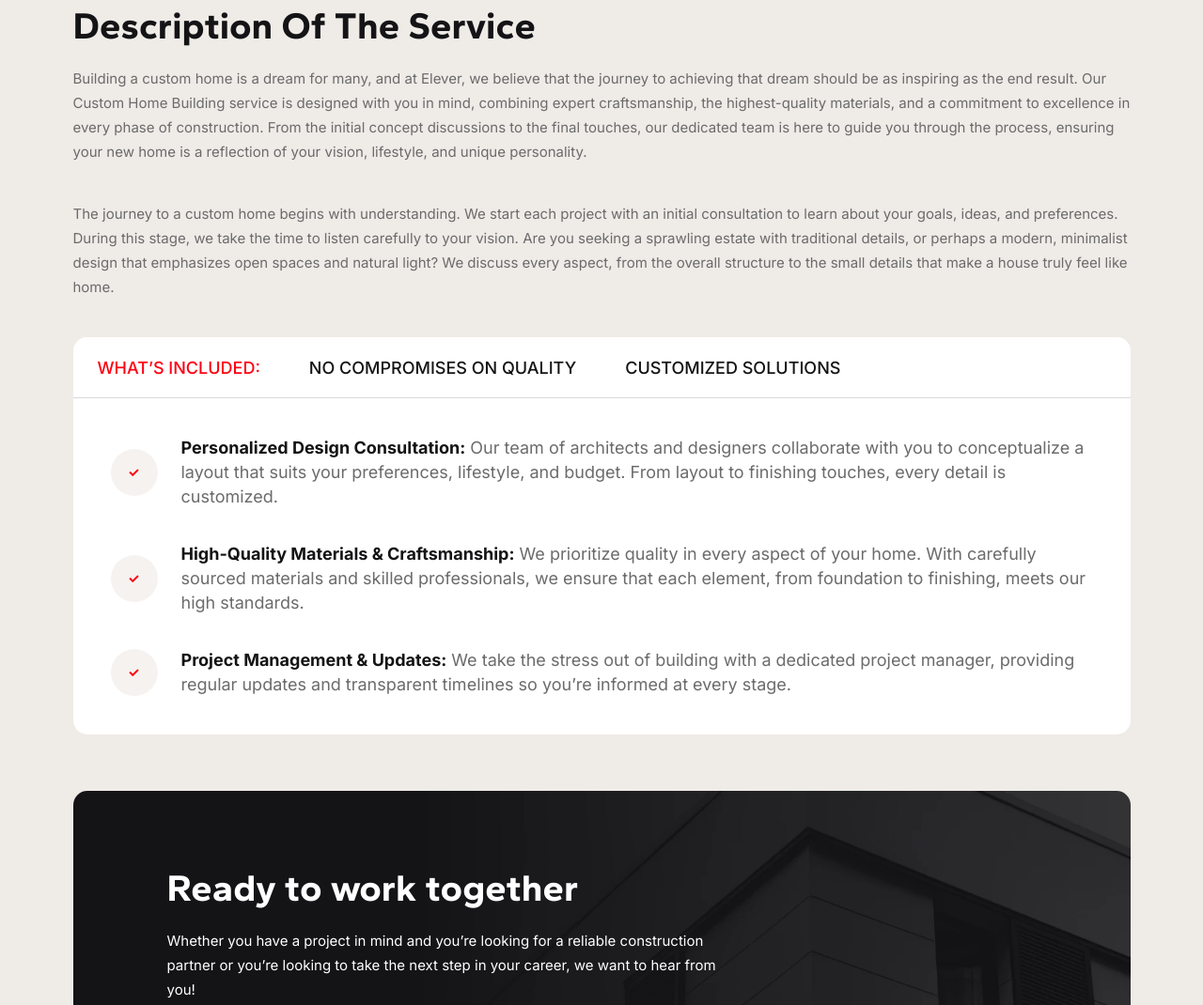
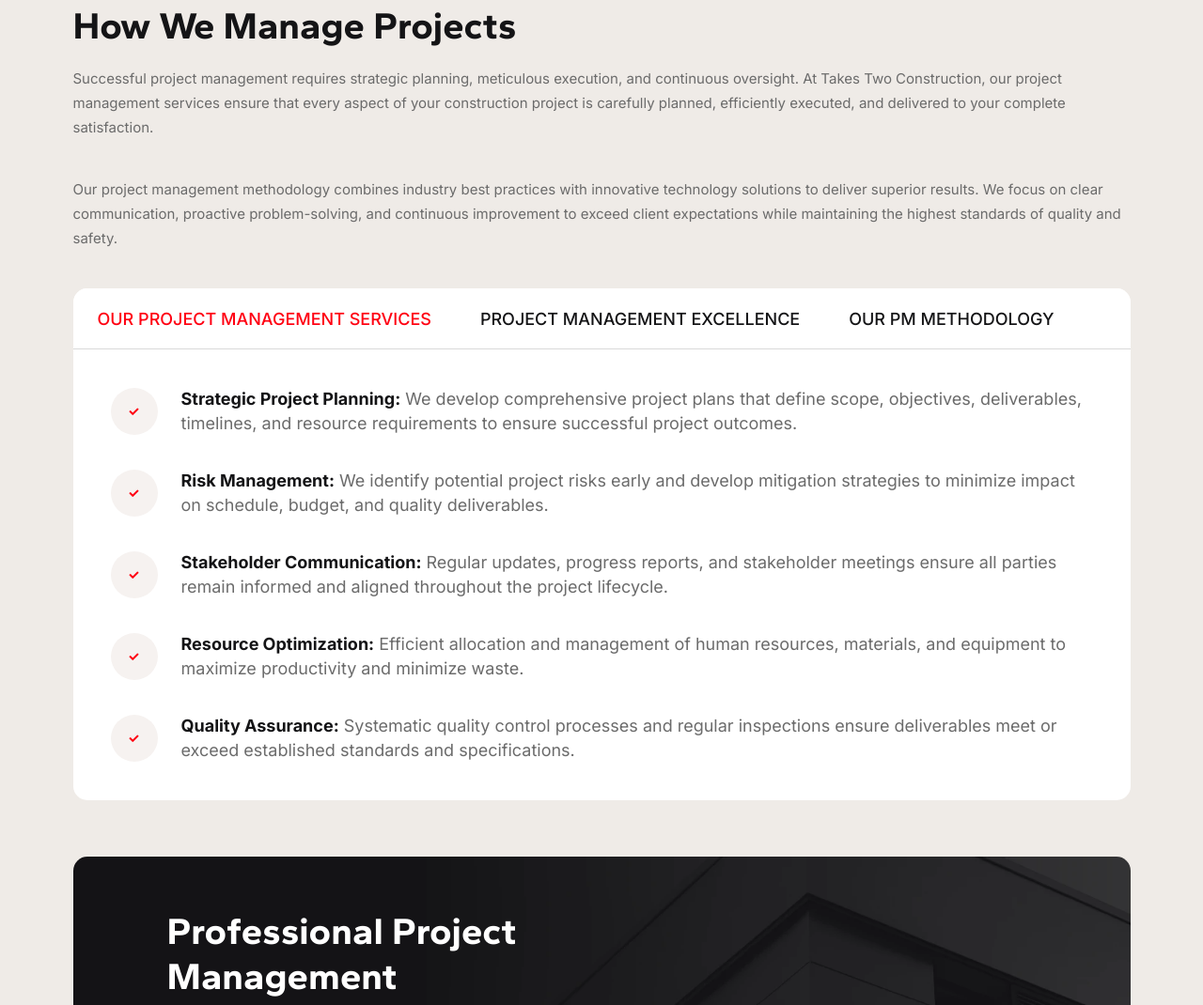
Before and after one commit to sinclair-t/TTC-Main, a website: page Project-management.html in a window 1280 px wide. Shown: the part 1149-2219 px from the top of the page at 94% size. Drawn offline with Linux system fonts and the light colour scheme; some packages are replaced by stand-ins of ours.

Commit message:
Updated Project-management.html

```diff
--- a/Project-management.html
+++ b/Project-management.html
@@ -57,8 +57,6 @@
                                     <span>Follow Us On:</span>
                                     <ul>
                                         <li><a href="index.html#"><i class="fa-brands fa-facebook-f"></i></a></li>
-                                        <li><a href="index.html#"><i class="fa-brands fa-twitter"></i></a></li>
-                                        <li><a href="index.html#"><i class="fa-brands fa-whatsapp"></i></a></li>
                                         <li><a href="index.html#"><i class="fa-brands fa-linkedin-in"></i></a></li>
                                     </ul>
                                 </div>
@@ -317,12 +315,11 @@
                     <div class="breadcrumb-area-inner">
                         <span class="water-text">Details</span>
                         <h1 class="title">
-                            The process of construction involves a diverse
-                            activities.
+                            Project Management
                         </h1>
                         <div class="nav-area-navigation">
                             <a href="index.html#">home</a>
-                            <a class="current" href="index.html#">Service Details</a>
+                            <a class="current" href="index.html#">Our Approach</a>
                         </div>
                     </div>
                 </div>
@@ -340,41 +337,29 @@
                         <img src="assets/images/service/17.webp" alt="service">
                     </div>
                     <div class="service-details-inner-area-wrapper">
-                        <h4 class="title">Description Of The Service</h4>
+                        <h4 class="title">How We Manage Projects</h4>
                         <p class="disc">
-                            Building a custom home is a dream for many, and at Elever, we believe that the journey to
-                            achieving that dream should be as inspiring as the end result. Our Custom Home Building
-                            service is designed with you in mind, combining expert craftsmanship, the highest-quality
-                            materials, and a commitment to excellence in every phase of construction. From the initial
-                            concept discussions to the final touches, our dedicated team is here to guide you through
-                            the process, ensuring your new home is a reflection of your vision, lifestyle, and unique
-                            personality.
-
+                            Successful project management requires strategic planning, meticulous execution, and continuous oversight. At Takes Two Construction, our project management services ensure that every aspect of your construction project is carefully planned, efficiently executed, and delivered to your complete satisfaction.
                         </p>
                         <p class="disc">
-                            The journey to a custom home begins with understanding. We start each project with an
-                            initial consultation to learn about your goals, ideas, and preferences. During this stage,
-                            we take the time to listen carefully to your vision. Are you seeking a sprawling estate with
-                            traditional details, or perhaps a modern, minimalist design that emphasizes open spaces and
-                            natural light? We discuss every aspect, from the overall structure to the small details that
-                            make a house truly feel like home.
+                            Our project management methodology combines industry best practices with innovative technology solutions to deliver superior results. We focus on clear communication, proactive problem-solving, and continuous improvement to exceed client expectations while maintaining the highest standards of quality and safety.
                         </p>
                         <div class="service-main-wrapper-tabs">
                             <ul class="nav nav-tabs" id="myTab" role="tablist">
                                 <li class="nav-item" role="presentation">
                                     <button class="nav-link active" id="home-tab" data-bs-toggle="tab"
                                         data-bs-target="#home" type="button" role="tab" aria-controls="home"
-                                        aria-selected="true">What’s Included:</button>
+                                        aria-selected="true">Our Project Management Services</button>
                                 </li>
                                 <li class="nav-item" role="presentation">
                                     <button class="nav-link" id="profile-tab" data-bs-toggle="tab"
                                         data-bs-target="#profile" type="button" role="tab" aria-controls="profile"
-                                        aria-selected="false">No Compromises on Quality</button>
+                                        aria-selected="false">Project Management Excellence</button>
                                 </li>
                                 <li class="nav-item" role="presentation">
                                     <button class="nav-link" id="contact-tab" data-bs-toggle="tab"
                                         data-bs-target="#contact" type="button" role="tab" aria-controls="contact"
-                                        aria-selected="false">Customized Solutions</button>
+                                        aria-selected="false">Our PM Methodology</button>
                                 </li>
                             </ul>
                             <div class="tab-content" id="myTabContent">
@@ -386,12 +371,7 @@
                                                 <i class="fa-solid fa-check"></i>
                                             </div>
                                             <div class="inner-content">
-                                                <b>Personalized Design Consultation:</b> Our team of architects and
-                                                designers
-                                                collaborate with you to conceptualize a layout that suits your
-                                                preferences,
-                                                lifestyle, and budget. From layout to finishing touches, every detail is
-                                                customized.
+                                                <b>Strategic Project Planning:</b> We develop comprehensive project plans that define scope, objectives, deliverables, timelines, and resource requirements to ensure successful project outcomes.
                                             </div>
                                         </div>
                                         <div class="single">
@@ -399,10 +379,7 @@
                                                 <i class="fa-solid fa-check"></i>
                                             </div>
                                             <div class="inner-content">
-                                                <b>High-Quality Materials & Craftsmanship:</b> We prioritize quality in
-                                                every aspect of your home. With carefully sourced materials and skilled
-                                                professionals, we ensure that each element, from foundation to
-                                                finishing, meets our high standards.
+                                                <b>Risk Management:</b> We identify potential project risks early and develop mitigation strategies to minimize impact on schedule, budget, and quality deliverables.
                                             </div>
                                         </div>
                                         <div class="single">
@@ -410,9 +387,23 @@
                                                 <i class="fa-solid fa-check"></i>
                                             </div>
                                             <div class="inner-content">
-                                                <b>Project Management & Updates:</b> We take the stress out of building
-                                                with a dedicated project manager, providing regular updates and
-                                                transparent timelines so you’re informed at every stage.
+                                                <b>Stakeholder Communication:</b> Regular updates, progress reports, and stakeholder meetings ensure all parties remain informed and aligned throughout the project lifecycle.
+                                            </div>
+                                        </div>
+                                        <div class="single">
+                                            <div class="icon">
+                                                <i class="fa-solid fa-check"></i>
+                                            </div>
+                                            <div class="inner-content">
+                                                <b>Resource Optimization:</b> Efficient allocation and management of human resources, materials, and equipment to maximize productivity and minimize waste.
+                                            </div>
+                                        </div>
+                                        <div class="single">
+                                            <div class="icon">
+                                                <i class="fa-solid fa-check"></i>
+                                            </div>
+                                            <div class="inner-content">
+                                                <b>Quality Assurance:</b> Systematic quality control processes and regular inspections ensure deliverables meet or exceed established standards and specifications.
                                             </div>
                                         </div>
                                     </div>
@@ -425,12 +416,7 @@
                                                 <i class="fa-solid fa-check"></i>
                                             </div>
                                             <div class="inner-content">
-                                                <b>Personalized Design Consultation:</b> Our team of architects and
-                                                designers
-                                                collaborate with you to conceptualize a layout that suits your
-                                                preferences,
-                                                lifestyle, and budget. From layout to finishing touches, every detail is
-                                                customized.
+                                                <b>Integrated Project Delivery:</b> Our approach integrates all project phases from design through construction, ensuring seamless coordination and optimal outcomes.
                                             </div>
                                         </div>
                                         <div class="single">
@@ -438,10 +424,7 @@
                                                 <i class="fa-solid fa-check"></i>
                                             </div>
                                             <div class="inner-content">
-                                                <b>High-Quality Materials & Craftsmanship:</b> We prioritize quality in
-                                                every aspect of your home. With carefully sourced materials and skilled
-                                                professionals, we ensure that each element, from foundation to
-                                                finishing, meets our high standards.
+                                                <b>Advanced Technology:</b> We leverage cutting-edge project management tools, Building Information Modeling (BIM), and digital collaboration platforms for enhanced efficiency.
                                             </div>
                                         </div>
                                         <div class="single">
@@ -449,9 +432,15 @@
                                                 <i class="fa-solid fa-check"></i>
                                             </div>
                                             <div class="inner-content">
-                                                <b>Project Management & Updates:</b> We take the stress out of building
-                                                with a dedicated project manager, providing regular updates and
-                                                transparent timelines so you’re informed at every stage.
+                                                <b>Continuous Improvement:</b> We implement lessons learned and best practices from each project to continuously enhance our project management capabilities and client satisfaction.
+                                            </div>
+                                        </div>
+                                        <div class="single">
+                                            <div class="icon">
+                                                <i class="fa-solid fa-check"></i>
+                                            </div>
+                                            <div class="inner-content">
+                                                <b>Performance Monitoring:</b> Regular performance metrics tracking and reporting ensure projects stay aligned with established goals and client expectations.
                                             </div>
                                         </div>
                                     </div>
@@ -490,7 +479,7 @@
                                             <div class="inner-content">
                                                 <b>Project Management & Updates:</b> We take the stress out of building
                                                 with a dedicated project manager, providing regular updates and
-                                                transparent timelines so you’re informed at every stage.
+                                                transparent timelines so you're informed at every stage.
                                             </div>
                                         </div>
                                     </div>
@@ -510,11 +499,9 @@
                 <div class="col-lg-12">
                     <div class="call-to-action-area-service bg_image">
                         <div class="inner">
-                            <h3 class="title">Ready to work together</h3>
+                            <h3 class="title">Professional Project Management</h3>
                             <p class="disc">
-                                Whether you have a project in mind and you’re looking for a reliable construction
-                                partner or you’re looking to take the next step in your career, we want to hear from
-                                you!
+                                Experience the difference that professional project management makes. Our systematic approach ensures your construction project is delivered successfully, on time, and within budget.
                             </p>
                             <a href="index.html#" class="rts-btn btn-primary">Make An Appointment</a>
                         </div>
@@ -548,8 +535,8 @@
                         <div class="title-wrapper-left mb--50">
                             <span class="pre">How We Works</span>
                             <h2 class="title">
-                                How To Work With Elever <br>
-                                Construction Builder
+                                How TTC Project <br>
+                                Management Works
                             </h2>
                         </div>
                         <div class="single-choose-us-one">
@@ -559,8 +546,7 @@
                             </div>
                             <div class="info-wrapper">
                                 <h5 class="title">Consultation & Planning</h5>
-                                <p class="disc">We begin with a thorough consultation to understand your vision, budget,
-                                    and project goals. Our team works with you to develop a tailored plan</p>
+                                <p class="disc">We conduct comprehensive project assessment, define clear objectives, establish success criteria, and develop detailed project management plans with stakeholder input.</p>
                             </div>
                         </div>
                         <div class="single-choose-us-one">
@@ -570,8 +556,7 @@
                             </div>
                             <div class="info-wrapper">
                                 <h5 class="title">Design & Pre-Construction</h5>
-                                <p class="disc">We begin with a thorough consultation to understand your vision, budget,
-                                    and project goals. Our team works with you to develop a tailored plan</p>
+                                <p class="disc">We coordinate design development, permit processes, contractor selection, and pre-construction activities while maintaining strict quality and timeline controls.</p>
                             </div>
                         </div>
                         <div class="single-choose-us-one">
@@ -581,8 +566,7 @@
                             </div>
                             <div class="info-wrapper">
                                 <h5 class="title">Construction & Delivery</h5>
-                                <p class="disc">We begin with a thorough consultation to understand your vision, budget,
-                                    and project goals. Our team works with you to develop a tailored plan</p>
+                                <p class="disc">We provide continuous oversight, progress monitoring, quality assurance, and stakeholder communication to ensure successful project completion and client satisfaction.</p>
                             </div>
                         </div>
                     </div>
@@ -664,8 +648,6 @@
                     <div class="social-area-wrapper-one">
                         <ul>
                             <li><a href="index.html#"><i class="fa-brands fa-facebook-f"></i></a></li>
-                            <li><a href="index.html#"><i class="fa-brands fa-twitter"></i></a></li>
-                            <li><a href="index.html#"><i class="fa-brands fa-youtube"></i></a></li>
                             <li><a href="index.html#"><i class="fa-brands fa-linkedin-in"></i></a></li>
                         </ul>
                     </div>
```
